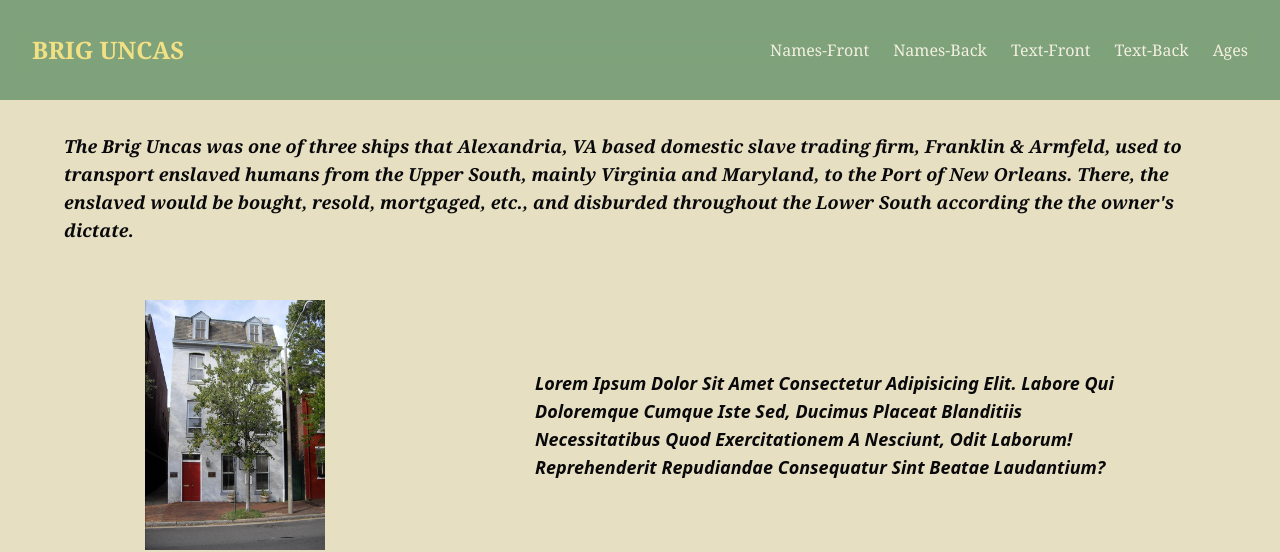
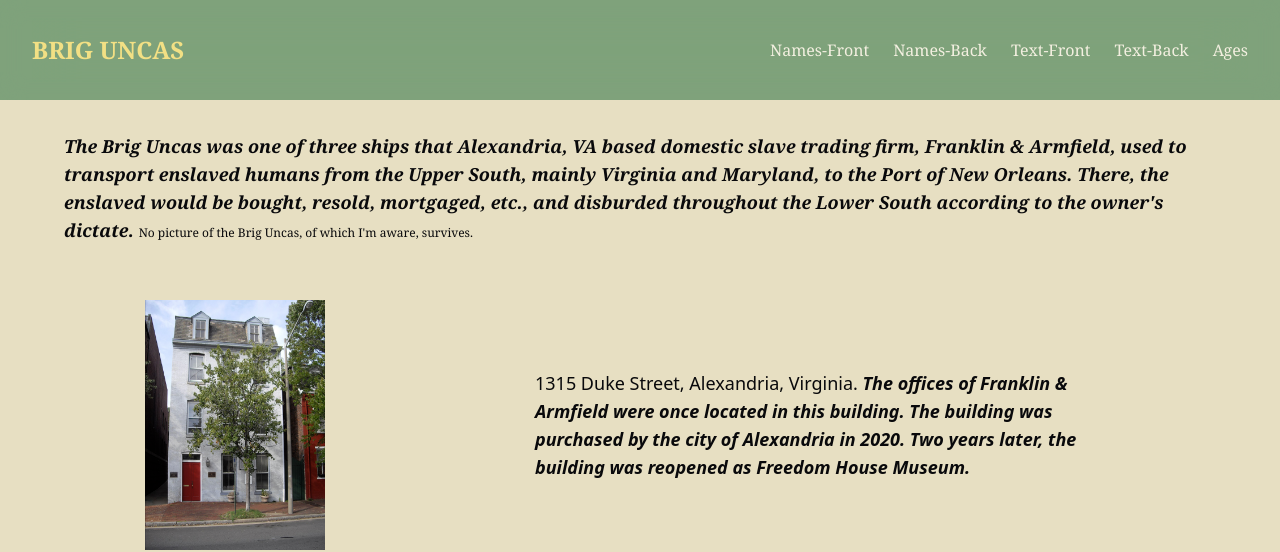
Before and after one commit to mmaustin/brig-uncas, a Next.js app in the folder uncas/: page / in a window 1280 px wide. Shown: the top 552 px of the page. Built offline with nearby package versions, Linux system fonts and the light colour scheme.

Commit message:
Added text to describe the current location of F&A's offices

```diff
--- a/uncas/components/display/DesktopHome.tsx
+++ b/uncas/components/display/DesktopHome.tsx
@@ -6,7 +6,7 @@
 
 const DesktopHome = () => {
   return (
-    <div className="capitalize hidden sm:flex w-full h-full mt-0 flex-col justify-center items-center text-lg font-serif gap-6">
+    <div className="hidden sm:flex w-full h-full mt-0 flex-col justify-center items-center text-lg font-serif gap-6">
       <div className="container flex flex-row justify-around items-center">
         <Image
           className="h-[250px] w-[180px]"
@@ -16,8 +16,8 @@
           height={265}
           width={198}
         />
-        <div className="w-[50%] font-sans italic font-semibold">
-          Lorem ipsum dolor sit amet consectetur adipisicing elit. Labore qui doloremque cumque iste sed, ducimus placeat blanditiis necessitatibus quod exercitationem a nesciunt, odit laborum! Reprehenderit repudiandae consequatur sint beatae laudantium?
+        <div className="w-[50%] font-sans italic font-semibold sm:text-base lg:text-lg">
+          <span className="not-italic font-normal">1315 Duke Street, Alexandria, Virginia.</span>  The offices of Franklin & Armfield were once located in this building.  The building was purchased by the city of Alexandria in 2020.  Two years later, the building was reopened as Freedom House Museum.
         </div>
       </div>
       <div className="container flex flex-row justify-around items-center">
--- a/uncas/components/display/HomePageText.tsx
+++ b/uncas/components/display/HomePageText.tsx
@@ -5,7 +5,7 @@
   return (
     <div className="mb-8 h-auto w-full flex justify-center items-center font-serif font-semibold italic">
       <p className="w-[90%] text-sm sm:text-base md:text-lg">
-        The Brig Uncas was one of three ships that Alexandria, VA based domestic slave trading firm, Franklin & Armfeld, used to transport enslaved humans from the Upper South, mainly Virginia and Maryland, to the Port of New Orleans.  There, the enslaved would be bought, resold, mortgaged, etc., and disburded throughout the Lower South according the the owner&apos;s dictate.
+        The Brig Uncas was one of three ships that Alexandria, VA based domestic slave trading firm, Franklin & Armfield, used to transport enslaved humans from the Upper South, mainly Virginia and Maryland, to the Port of New Orleans.  There, the enslaved would be bought, resold, mortgaged, etc., and disburded throughout the Lower South according to the owner&apos;s dictate. <span className="text-xs not-italic font-normal">No picture of the Brig Uncas, of which I&apos;m aware, survives.</span>
       </p>
     </div>
   )
```
